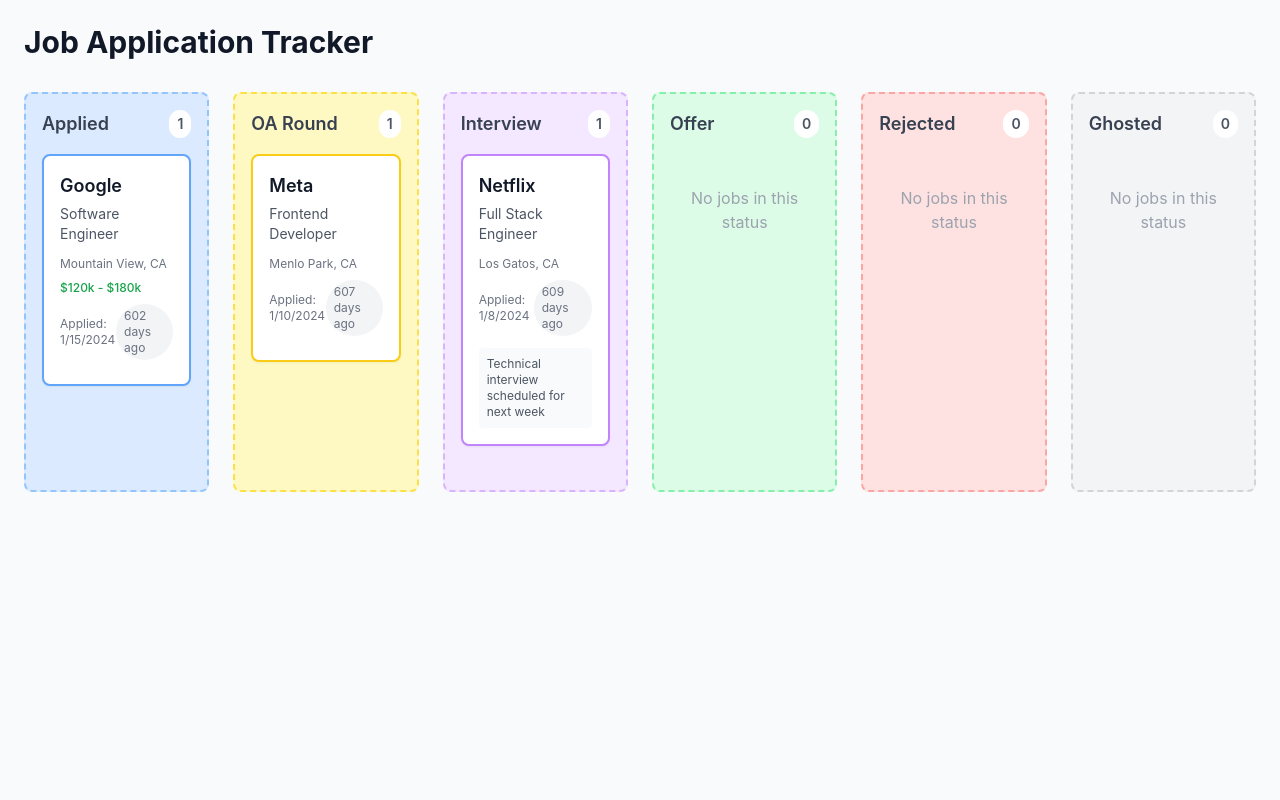
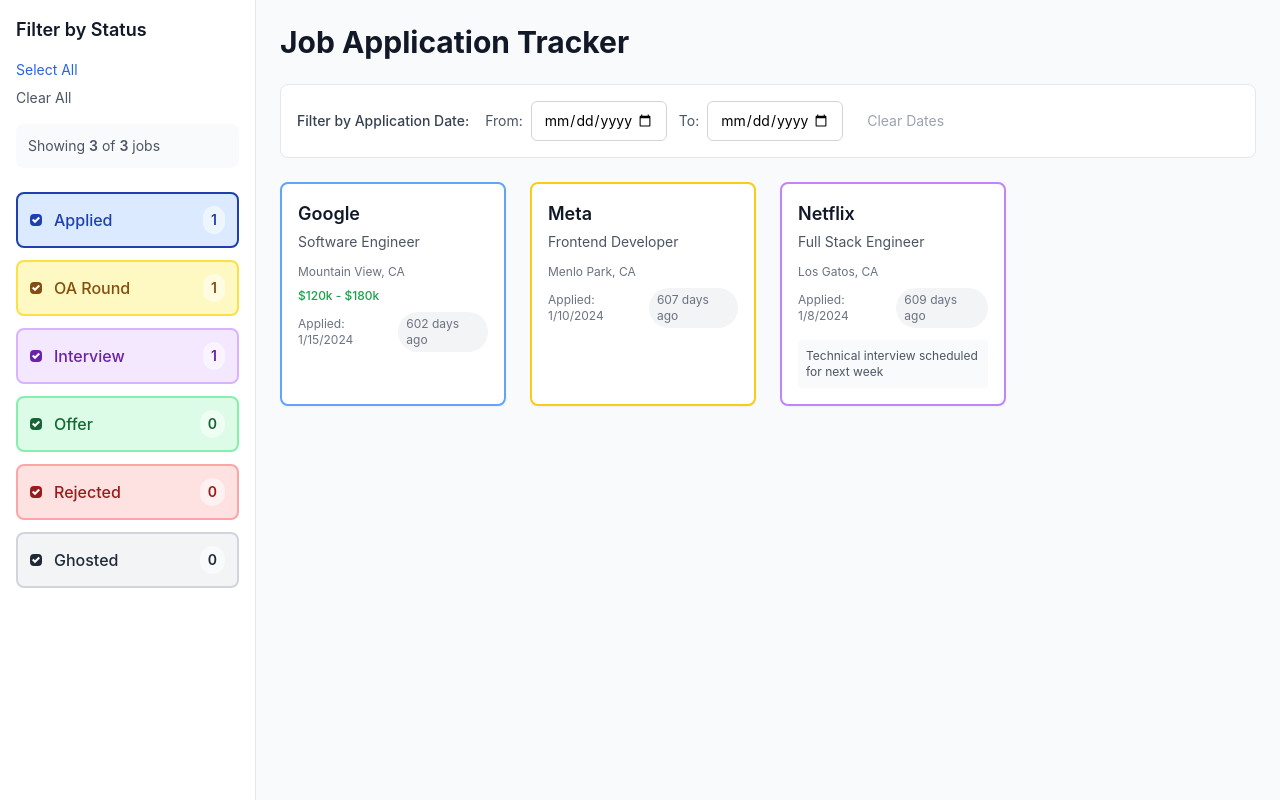
Before and after one commit to armaanamatya/jobtool, a React (Create React App) app: page / in a window 1280 px wide. Built offline with nearby package versions, Linux system fonts and the light colour scheme.

Commit message:
frontend_overhaul

```diff
--- /dev/null
+++ b/src/components/DateFilter.tsx
@@ -0,0 +1,68 @@
+import React from 'react';
+
+interface DateFilterProps {
+  startDate: string;
+  endDate: string;
+  onStartDateChange: (date: string) => void;
+  onEndDateChange: (date: string) => void;
+  onClearDates: () => void;
+}
+
+const DateFilter: React.FC<DateFilterProps> = ({
+  startDate,
+  endDate,
+  onStartDateChange,
+  onEndDateChange,
+  onClearDates,
+}) => {
+  const today = new Date().toISOString().split('T')[0];
+
+  return (
+    <div className="bg-white rounded-lg border border-gray-200 p-4 mb-6">
+      <div className="flex flex-col sm:flex-row sm:items-center gap-4">
+        <h3 className="text-sm font-medium text-gray-700">Filter by Application Date:</h3>
+
+        <div className="flex flex-col sm:flex-row gap-3 flex-1">
+          <div className="flex items-center gap-2">
+            <label htmlFor="start-date" className="text-sm text-gray-600 whitespace-nowrap">
+              From:
+            </label>
+            <input
+              id="start-date"
+              type="date"
+              value={startDate}
+              onChange={(e) => onStartDateChange(e.target.value)}
+              max={today}
+              className="px-3 py-2 border border-gray-300 rounded-md text-sm focus:outline-none focus:ring-2 focus:ring-blue-500 focus:border-transparent"
+            />
+          </div>
+
+          <div className="flex items-center gap-2">
+            <label htmlFor="end-date" className="text-sm text-gray-600 whitespace-nowrap">
+              To:
+            </label>
+            <input
+              id="end-date"
+              type="date"
+              value={endDate}
+              onChange={(e) => onEndDateChange(e.target.value)}
+              max={today}
+              min={startDate}
+              className="px-3 py-2 border border-gray-300 rounded-md text-sm focus:outline-none focus:ring-2 focus:ring-blue-500 focus:border-transparent"
+            />
+          </div>
+
+          <button
+            onClick={onClearDates}
+            disabled={!startDate && !endDate}
+            className="px-3 py-2 text-sm text-gray-600 hover:text-gray-800 disabled:text-gray-400 disabled:cursor-not-allowed transition-colors"
+          >
+            Clear Dates
+          </button>
+        </div>
+      </div>
+    </div>
+  );
+};
+
+export default DateFilter;
--- a/src/components/JobBoard.tsx
+++ b/src/components/JobBoard.tsx
@@ -1,6 +1,7 @@
-import React, { useState } from 'react';
-import { DndContext, DragEndEvent, closestCorners } from '@dnd-kit/core';
-import StatusColumn from './StatusColumn.tsx';
+import React, { useState, useMemo } from 'react';
+import StatusFilterSidebar from './StatusFilterSidebar.tsx';
+import DateFilter from './DateFilter.tsx';
+import JobCard from './JobCard.tsx';
 import { Job } from '../types';
 
 const MOCK_JOBS: Job[] = [
@@ -35,60 +36,96 @@
   }
 ];
 
-const STATUS_COLUMNS = [
-  { id: 'applied', title: 'Applied', color: 'bg-blue-100 border-blue-300' },
-  { id: 'oa_round', title: 'OA Round', color: 'bg-yellow-100 border-yellow-300' },
-  { id: 'interview', title: 'Interview', color: 'bg-purple-100 border-purple-300' },
-  { id: 'offer', title: 'Offer', color: 'bg-green-100 border-green-300' },
-  { id: 'rejected', title: 'Rejected', color: 'bg-red-100 border-red-300' },
-  { id: 'ghosted', title: 'Ghosted', color: 'bg-gray-100 border-gray-300' },
-];
 
 const JobBoard: React.FC = () => {
   const [jobs, setJobs] = useState<Job[]>(MOCK_JOBS);
+  const [selectedStatuses, setSelectedStatuses] = useState<string[]>(['applied', 'oa_round', 'interview', 'offer', 'rejected', 'ghosted']);
+  const [startDate, setStartDate] = useState<string>('');
+  const [endDate, setEndDate] = useState<string>('');
 
-  const handleDragEnd = (event: DragEndEvent) => {
-    const { active, over } = event;
 
-    if (!over || active.id === over.id) return;
+  const filteredJobs = useMemo(() => {
+    return jobs.filter(job => {
+      const matchesStatus = selectedStatuses.includes(job.status);
 
-    const jobId = active.id as string;
-    const newStatus = over.id as Job['status'];
+      if (!startDate && !endDate) return matchesStatus;
 
-    setJobs(prevJobs =>
-      prevJobs.map(job =>
-        job._id === jobId
-          ? { ...job, status: newStatus, lastUpdated: new Date().toISOString() }
-          : job
-      )
+      const jobDate = new Date(job.dateApplied);
+      const start = startDate ? new Date(startDate) : null;
+      const end = endDate ? new Date(endDate) : null;
+
+      const matchesDate = (!start || jobDate >= start) && (!end || jobDate <= end);
+
+      return matchesStatus && matchesDate;
+    });
+  }, [jobs, selectedStatuses, startDate, endDate]);
+
+
+  const handleStatusToggle = (status: string) => {
+    setSelectedStatuses(prev =>
+      prev.includes(status)
+        ? prev.filter(s => s !== status)
+        : [...prev, status]
     );
   };
 
-  const getJobsByStatus = (status: Job['status']) => {
-    return jobs.filter(job => job.status === status);
+  const handleSelectAllStatuses = () => {
+    setSelectedStatuses(['applied', 'oa_round', 'interview', 'offer', 'rejected', 'ghosted']);
+  };
+
+  const handleClearAllStatuses = () => {
+    setSelectedStatuses([]);
+  };
+
+  const handleClearDates = () => {
+    setStartDate('');
+    setEndDate('');
   };
 
   return (
-    <div className="min-h-screen bg-gray-50 p-6">
-      <div className="max-w-7xl mx-auto">
-        <h1 className="text-3xl font-bold text-gray-900 mb-8">Job Application Tracker</h1>
+    <div className="min-h-screen bg-gray-50">
+      <div className="flex h-screen">
+        {/* Sidebar - 20% width */}
+        <div className="w-1/5 min-w-64">
+          <StatusFilterSidebar
+            jobs={jobs}
+            selectedStatuses={selectedStatuses}
+            onStatusToggle={handleStatusToggle}
+            onSelectAll={handleSelectAllStatuses}
+            onClearAll={handleClearAllStatuses}
+          />
+        </div>
 
-        <DndContext
-          collisionDetection={closestCorners}
-          onDragEnd={handleDragEnd}
-        >
-          <div className="grid grid-cols-1 md:grid-cols-2 lg:grid-cols-3 xl:grid-cols-6 gap-6">
-            {STATUS_COLUMNS.map(column => (
-              <StatusColumn
-                key={column.id}
-                id={column.id}
-                title={column.title}
-                jobs={getJobsByStatus(column.id as Job['status'])}
-                className={column.color}
-              />
-            ))}
+        {/* Main Content - 80% width */}
+        <div className="flex-1 p-6 overflow-y-auto">
+          <div className="max-w-7xl">
+            <h1 className="text-3xl font-bold text-gray-900 mb-6">Job Application Tracker</h1>
+
+            <DateFilter
+              startDate={startDate}
+              endDate={endDate}
+              onStartDateChange={setStartDate}
+              onEndDateChange={setEndDate}
+              onClearDates={handleClearDates}
+            />
+
+            <div className="grid grid-cols-1 md:grid-cols-2 lg:grid-cols-3 xl:grid-cols-4 gap-6">
+              {filteredJobs.map(job => (
+                <JobCard
+                  key={job._id}
+                  job={job}
+                />
+              ))}
+            </div>
+
+            {filteredJobs.length === 0 && (
+              <div className="text-center py-12 text-gray-500">
+                <p className="text-lg">No jobs match your current filters.</p>
+                <p className="text-sm mt-2">Try adjusting your status or date filters.</p>
+              </div>
+            )}
           </div>
-        </DndContext>
+        </div>
       </div>
     </div>
   );
--- /dev/null
+++ b/src/components/StatusFilterSidebar.tsx
@@ -0,0 +1,108 @@
+import React from 'react';
+import { Job } from '../types';
+
+interface StatusFilterSidebarProps {
+  jobs: Job[];
+  selectedStatuses: string[];
+  onStatusToggle: (status: string) => void;
+  onSelectAll: () => void;
+  onClearAll: () => void;
+}
+
+const STATUS_CONFIG = [
+  { id: 'applied', title: 'Applied', color: 'bg-blue-100 text-blue-800 border-blue-300' },
+  { id: 'oa_round', title: 'OA Round', color: 'bg-yellow-100 text-yellow-800 border-yellow-300' },
+  { id: 'interview', title: 'Interview', color: 'bg-purple-100 text-purple-800 border-purple-300' },
+  { id: 'offer', title: 'Offer', color: 'bg-green-100 text-green-800 border-green-300' },
+  { id: 'rejected', title: 'Rejected', color: 'bg-red-100 text-red-800 border-red-300' },
+  { id: 'ghosted', title: 'Ghosted', color: 'bg-gray-100 text-gray-800 border-gray-300' },
+];
+
+const StatusFilterSidebar: React.FC<StatusFilterSidebarProps> = ({
+  jobs,
+  selectedStatuses,
+  onStatusToggle,
+  onSelectAll,
+  onClearAll,
+}) => {
+  const getStatusCount = (status: string) => {
+    return jobs.filter(job => job.status === status).length;
+  };
+
+  const getTotalCount = () => {
+    return jobs.filter(job => selectedStatuses.includes(job.status)).length;
+  };
+
+  return (
+    <div className="w-full h-full bg-white border-r border-gray-200 p-4">
+      <div className="mb-6">
+        <h2 className="text-lg font-semibold text-gray-900 mb-4">Filter by Status</h2>
+
+        <div className="flex flex-col gap-2 mb-4">
+          <button
+            onClick={onSelectAll}
+            className="text-sm text-blue-600 hover:text-blue-800 text-left"
+          >
+            Select All
+          </button>
+          <button
+            onClick={onClearAll}
+            className="text-sm text-gray-600 hover:text-gray-800 text-left"
+          >
+            Clear All
+          </button>
+        </div>
+
+        <div className="bg-gray-50 rounded-lg p-3 mb-4">
+          <p className="text-sm text-gray-600">
+            Showing <span className="font-semibold">{getTotalCount()}</span> of{' '}
+            <span className="font-semibold">{jobs.length}</span> jobs
+          </p>
+        </div>
+      </div>
+
+      <div className="space-y-3">
+        {STATUS_CONFIG.map(status => {
+          const count = getStatusCount(status.id);
+          const isSelected = selectedStatuses.includes(status.id);
+
+          return (
+            <div
+              key={status.id}
+              onClick={() => onStatusToggle(status.id)}
+              className={`flex items-center justify-between p-3 rounded-lg border-2 cursor-pointer transition-all hover:shadow-sm ${
+                isSelected
+                  ? `${status.color} border-current`
+                  : 'bg-white border-gray-200 hover:border-gray-300'
+              }`}
+            >
+              <div className="flex items-center gap-3">
+                <div className={`w-3 h-3 rounded border-2 flex items-center justify-center ${
+                  isSelected ? 'bg-current border-current' : 'border-gray-300'
+                }`}>
+                  {isSelected && (
+                    <svg className="w-2 h-2 text-white" fill="currentColor" viewBox="0 0 8 8">
+                      <path d="M6.564.75l-3.59 3.612-1.538-1.55L0 4.26l2.974 2.99L8 2.193z"/>
+                    </svg>
+                  )}
+                </div>
+                <span className={`font-medium ${isSelected ? 'text-current' : 'text-gray-700'}`}>
+                  {status.title}
+                </span>
+              </div>
+              <span className={`text-sm font-semibold px-2 py-1 rounded-full ${
+                isSelected
+                  ? 'bg-white bg-opacity-50'
+                  : 'bg-gray-100 text-gray-600'
+              }`}>
+                {count}
+              </span>
+            </div>
+          );
+        })}
+      </div>
+    </div>
+  );
+};
+
+export default StatusFilterSidebar;
```
Also changed, not shown: todos.txt.
